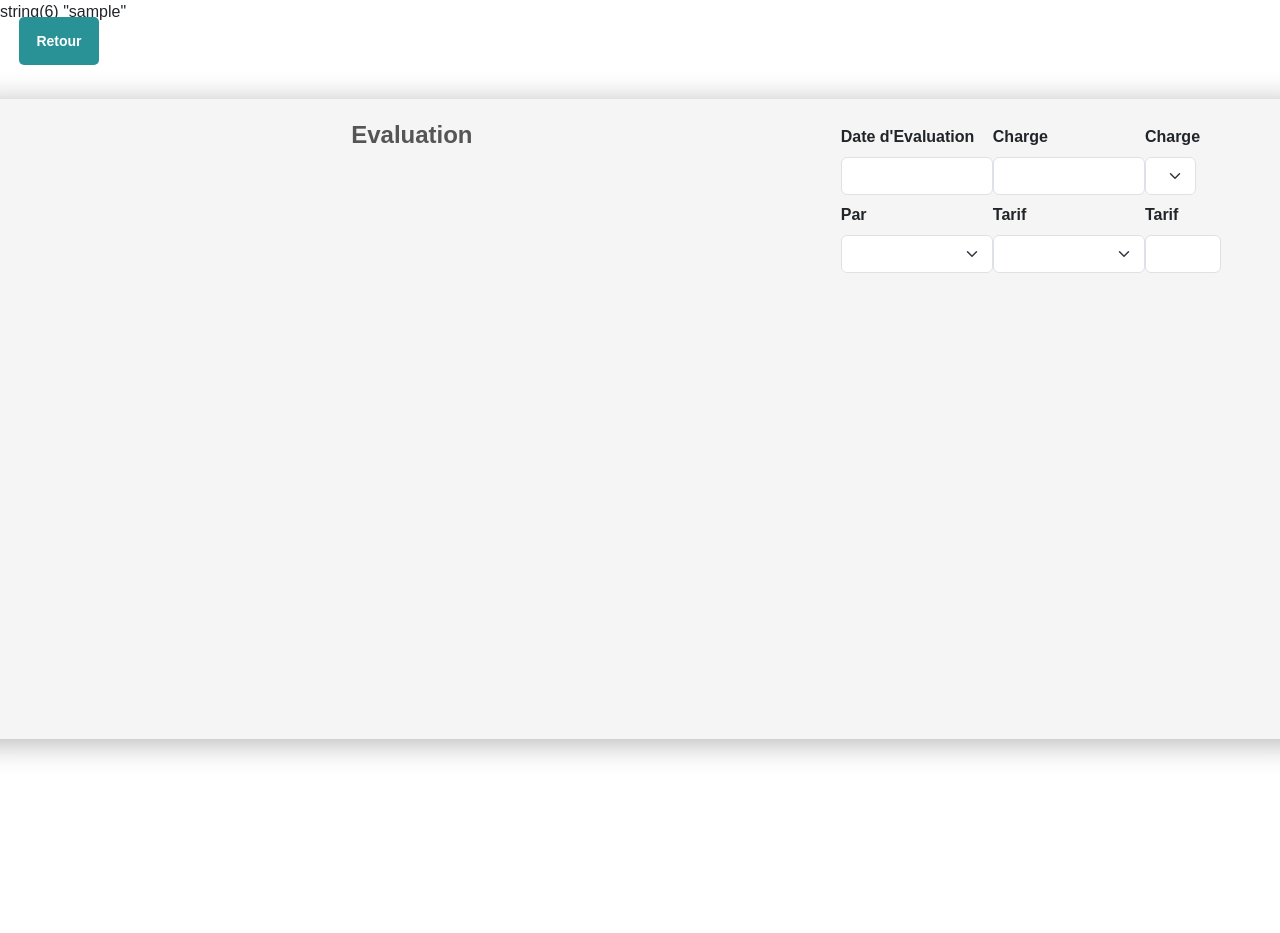
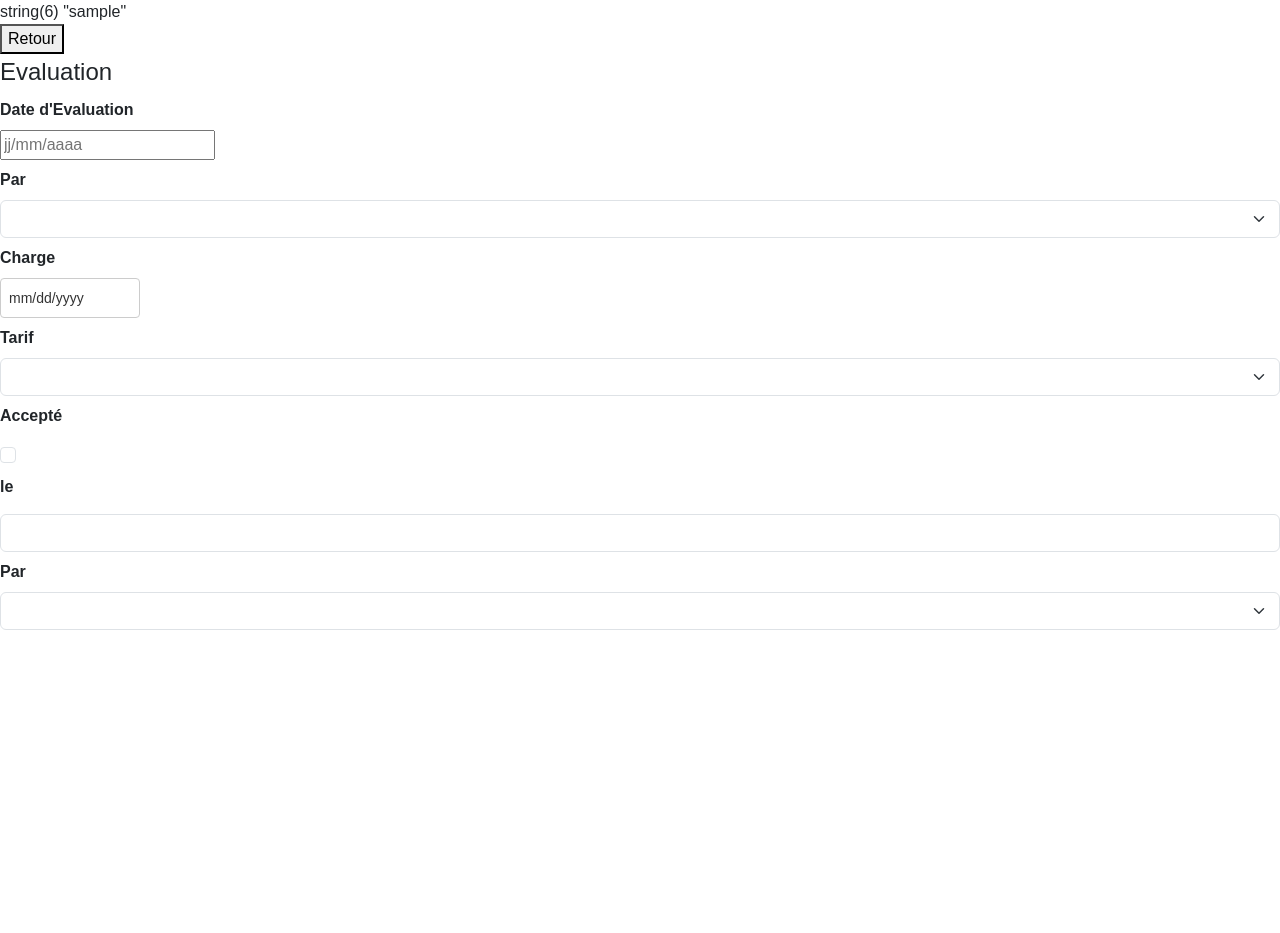
Before and after one commit to HumanM00n/TMAconnect, a PHP site: page /TMAconnect/test-code2.php in a window 1280 px wide. After the commit the page ends 630 px from the top, so only its background shows below. Run offline with PHP 8.4, Linux system fonts and the light colour scheme; the visitor is signed in with stand-in values (Sample User, id 1); lists and menus that the app fills with data are empty; some libraries are stand-ins or nearby versions.

Commit message:
UPDATE du développement de la page Evaluation

```diff
--- a/test-code2.php
+++ b/test-code2.php
@@ -1,16 +1,18 @@
 <!DOCTYPE html>
-<html lang="en">
+<html lang="fr">
 
 <head>
     <meta charset="UTF-8">
     <meta name="viewport" content="width=device-width, initial-scale=1.0">
     <link href='https://unpkg.com/boxicons@2.1.4/css/boxicons.min.css' rel='stylesheet'>
-    <link rel="stylesheet" href="https://cdn.jsdelivr.net/npm/bootstrap@5.3.2/dist/css/bootstrap.min.css">
-    <link rel="stylesheet" href="css/test-css.css">
+    <link rel="stylesheet" href="https://cdn.jsdelivr.net/npm/bootstrap@5.3.3/dist/css/bootstrap.min.css">
+    <link rel="stylesheet" href="https://code.jquery.com/ui/1.12.1/themes/base/jquery-ui.css">
     <link rel="stylesheet" href="css/csshome.css">
+    <link rel="stylesheet" href="css/test2.css">
     <link rel="icon" href="img/NLogo2.png" />
     <title>TC2 - Eval</title>
 </head>
+
 <?php include('includes/connexion.inc.php') ?>
 <?php include('includes/header.html.inc.php') ?>
 
@@ -26,41 +28,53 @@
             <form class="formmodif" name="formmodif" action="" method="POST">
                 <fieldset id="infos">
                     <legend>Evaluation</legend>
+                    <div class="containerRow">
+                        <div class="infosRow">
+                            <div class="infosDateEval">
+                                <label for="libDate" class="form-label">Date d'Evaluation</label>
+                                <input type="text" class="inputEval" id="date" name="inputEval"
+                                    pattern="\d{1,2}/\d{1,2}/\d{4}" placeholder="jj/mm/aaaa">
+                            </div>
 
-                    <div class="infosRow">
-                        <label for="libDate" class="form-label">Date d'Evaluation</label>
-                        <input type="text" class="form-control" id="datepicker" name="inputEval"
-                                pattern="\d{1,2}/\d{1,2}/\d{4}" placeholder="">
-
+                            <div class="infosParEval">
                                 <label for="libSelect" class="form-label">Par</label>
                                 <select id="selectUtil" name="selectUtil" class="form-select">
                                     <option value=''></option>
+                                    <option value=''>GORLIEZ</option>
                                 </select>
                             </div>
+                        </div>
 
+                        <div class="containerRow2">
                             <div class="infosRow2">
+                                <div class="infosDateCharge">
                                     <label for="libCharge" class="form-label">Charge</label>
-                        <input type="text" class="form-control" id="inputCharge" name="inputCharge"
+                                    <input type="date" class="inputCharge" id="inputCharge" name="inputCharge"
                                         pattern="\d{1,2}/\d{1,2}/\d{4}" placeholder="">
+                                </div>
 
+                                <div class="infosParTarif">
                                     <label for="libTarif" class="form-label">Tarif</label>
                                     <select id="selectTarif" name="selectTarif" class="form-select">
                                         <option value=''></option>
-                            </select>
+                                </div></select>
+                            </div>
+                        </div>
                     </div>
 
                     <div class="infosRow3">
-                        <div class="col-md-4" id="divCharge">
-                            <label for="libCharge" class="form-label">Charge</label>
-                            <select id="inputCharge" name="inputCharge" class="form-select">
+
+                        <label for="libAccepte" class="form-check-label">Accepté </label>
+                        <input type="checkbox" class="form-check-input" id="checkAccepte" value="checkAccepte">
+
+                        <label for="accepteLe">le </label>
+                        <input type="text" class="form-control" id="datepicker" name="inputDateLe"
+                            pattern="\d{1,2}/\d{1,2}/\d{4}" placeholder="">
+
+                        <label for="libTarif" class="form-label">Par</label>
+                        <select id="selectTarif" name="selectTarif" class="form-select">
                             <option value=''></option>
                         </select>
-                        </div>
-
-                        <div class="col-md-6" id="divTarif">
-                            <label for="inputTarif" class="form-label">Tarif</label>
-                            <input type="text" class="form-control" id="datepicker" name="datepicker"
-                                pattern="\d{1,2}/\d{1,2}/\d{4}" placeholder="">
                     </div>
                     </div>
 
@@ -69,12 +83,20 @@
         </section>
     </main>
 
+    <!-- LIEN BOOTSTRAP POPPERS -->
     <script src="https://cdn.jsdelivr.net/npm/@popperjs/core@2.11.8/dist/umd/popper.min.js"
         integrity="sha384-I7E8VVD/ismYTF4hNIPjVp/Zjvgyol6VFvRkX/vR+Vc4jQkC+hVqc2pM8ODewa9r"
         crossorigin="anonymous"></script>
-    <script src="https://cdn.jsdelivr.net/npm/bootstrap@5.3.2/dist/js/bootstrap.min.js"
-        integrity="sha384-BBtl+eGJRgqQAUMxJ7pMwbEyER4l1g+O15P+16Ep7Q9Q+zqX6gSbd85u4mG4QzX+"
-        crossorigin="anonymous"></script>
+
+    <!-- LIEN BOOTSTRAP JS -->
+    <script src="https://cdn.jsdelivr.net/npm/bootstrap@5.3.3/dist/js/bootstrap.bundle.min.js"></script>
+
+    <!-- LIEN JQUERY -->
+    <script src="https://cdnjs.cloudflare.com/ajax/libs/jquery/3.7.1/jquery.min.js"
+        integrity="sha512-v2CJ7UaYy4JwqLDIrZUI/4hqeoQieOmAZNXBeQyjo21dadnwR+8ZaIJVT8EE2iyI61OV8e6M8PP2/4hpQINQ/g=="
+        crossorigin="anonymous" referrerpolicy="no-referrer"></script>
+
+        <script src="js/date.js"></script>
 </body>
 
 </html>
```
Lines whose indentation alone changed are shown as unchanged.
